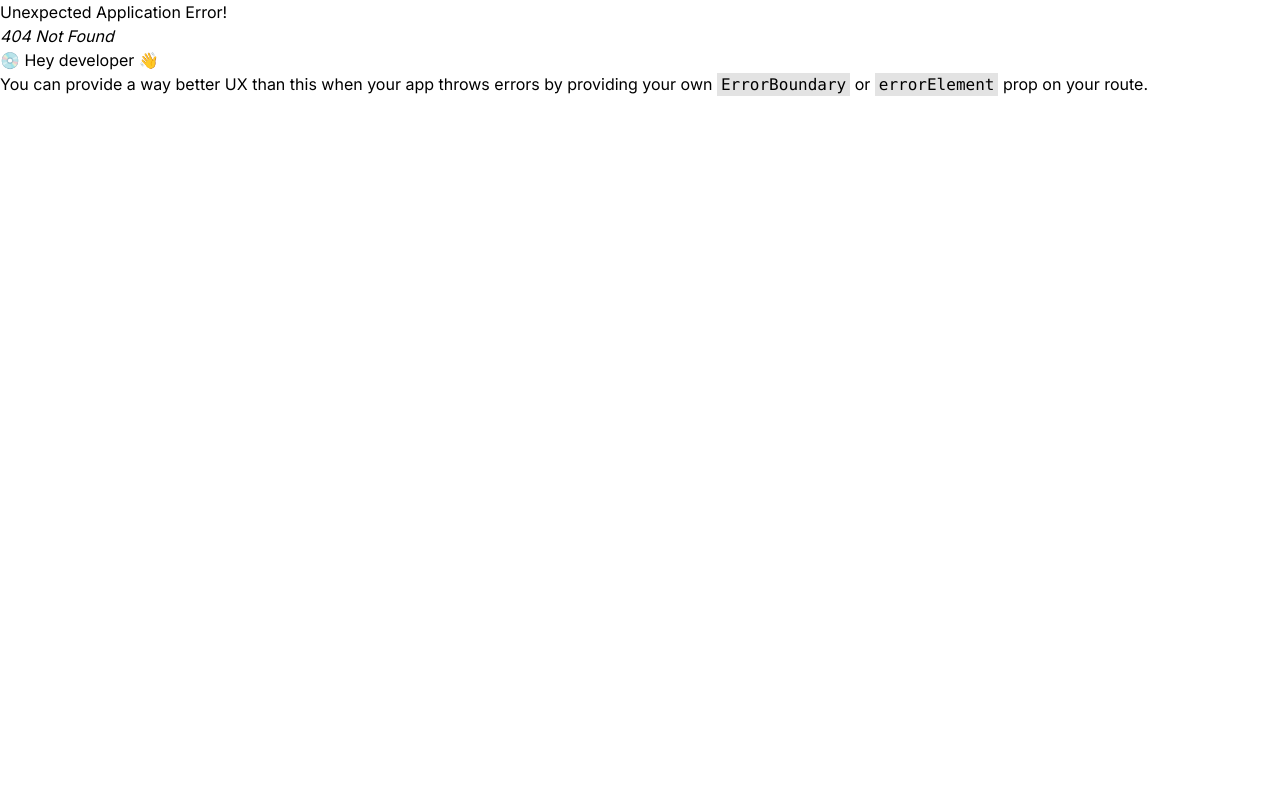
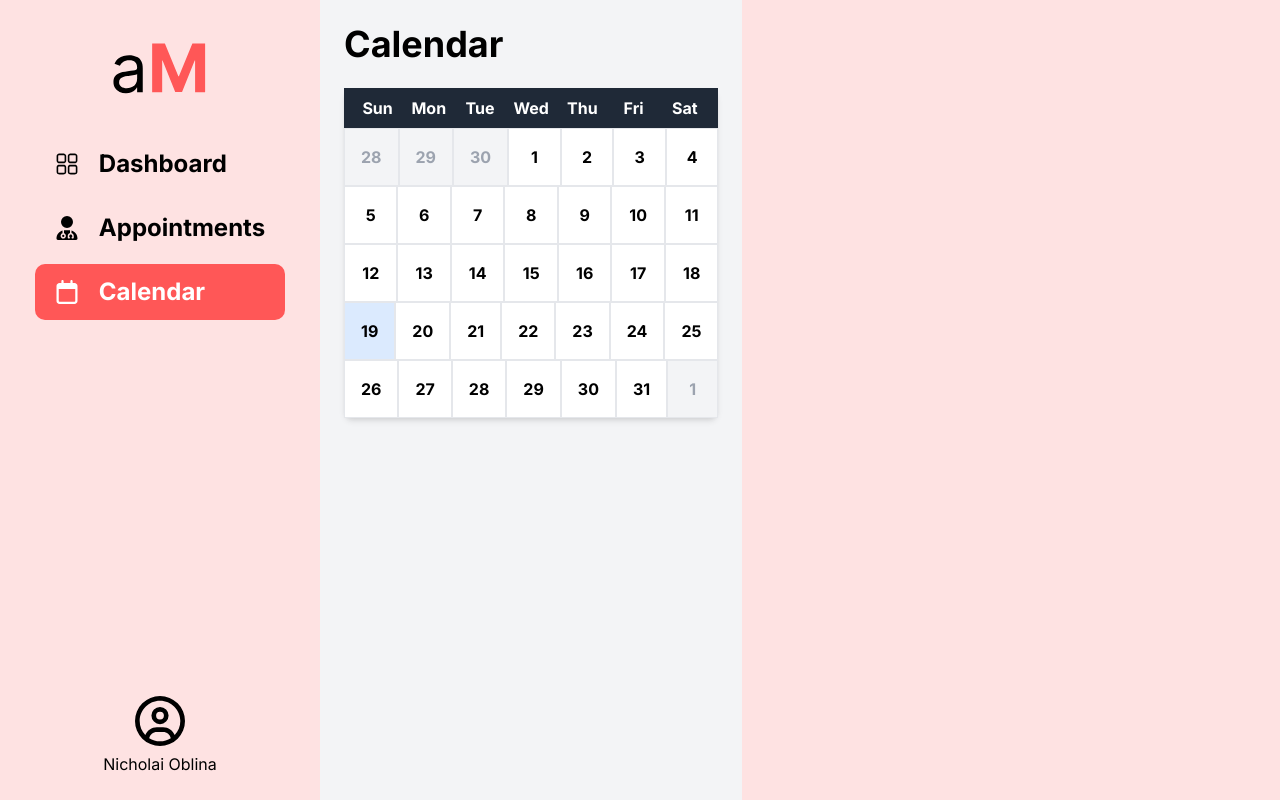
Before and after one commit to Sceyo/AppointMed, a React (Vite) app in the folder frontend/: page /calendar in a window 1280 px wide. Before the commit this address had no page. Built offline with nearby package versions, Linux system fonts and the light colour scheme.

Commit message:
Added Calendar Draft Design

```diff
--- a/frontend/package.json
+++ b/frontend/package.json
@@ -10,9 +10,13 @@
     "preview": "vite preview"
   },
   "dependencies": {
+    "@emotion/react": "^11.11.4",
+    "@emotion/styled": "^11.11.5",
     "@headlessui/vue": "^1.7.22",
     "@heroicons/vue": "^2.1.3",
+    "@mui/material": "^5.15.18",
     "bootstrap": "^5.3.3",
+    "date-fns": "^3.6.0",
     "express": "^4.19.2",
     "jsonwebtoken": "^9.0.2",
     "react": "^18.2.0",
--- a/frontend/src/App.jsx
+++ b/frontend/src/App.jsx
@@ -2,6 +2,7 @@ import { BrowserRouter, Routes, Route } from 'react-router-dom';
 import LoginPage from './pages/Login';
 import RegisterPage from './pages/Register';
 import DashboardPage from './pages/Dashboard';
+import CalendarPage from './pages/Calendar';
 
 function App() {
   return (
@@ -11,6 +12,7 @@ function App() {
           <Route path='/register' element={<RegisterPage />} />
           <Route path='/' element={<LoginPage />} >
               <Route path='/dashboard' element={<DashboardPage />} />
+              <Route path='/calendar' element={<CalendarPage />} />
           </Route>
         </Routes>
       </BrowserRouter>
--- /dev/null
+++ b/frontend/src/components/SimpleCalendar.jsx
@@ -0,0 +1,89 @@
+import React, { useState } from 'react';
+import { startOfMonth, endOfMonth, startOfWeek, endOfWeek, addDays, format, isSameMonth, isSameDay } from 'date-fns';
+
+const events = [
+  { date: new Date(2022, 0, 5), title: 'Meeting with Dan Smith', time: '3:00 pm - 5:00 pm', location: 'Symu.co HQ' },
+  { date: new Date(2022, 0, 7), title: 'Team meeting', time: '10:00 am - 11:00 am', location: 'Office' },
+  { date: new Date(2022, 0, 12), title: 'New website presentation', time: '2:00 pm - 3:00 pm', location: 'Online' },
+  { date: new Date(2022, 0, 20), title: 'Annual Report', time: 'All day', location: '' },
+  { date: new Date(2022, 0, 21), title: 'Team meeting', time: '10:00 am - 11:00 am', location: 'Office' },
+];
+
+const SimpleCalendar = () => {
+  const currentDate = new Date();
+  const monthStart = startOfMonth(currentDate);
+  const monthEnd = endOfMonth(currentDate);
+  const startDate = startOfWeek(monthStart);
+  const endDate = endOfWeek(monthEnd);
+  const [selectedEvent, setSelectedEvent] = useState(null);
+
+  const dateFormat = 'd';
+  const rows = [];
+  let days = [];
+  let day = startDate;
+  let formattedDate = '';
+
+  const onDateClick = (day) => {
+    const event = events.find(event => isSameDay(event.date, day));
+    setSelectedEvent(event || null);
+  };
+
+  while (day <= endDate) {
+    for (let i = 0; i < 7; i++) {
+      formattedDate = format(day, dateFormat);
+      const cloneDay = day;
+      const dayEvents = events.filter(event => isSameDay(event.date, cloneDay));
+      days.push(
+        <div
+          className={`flex-1 p-4 text-center border cursor-pointer ${!isSameMonth(day, monthStart) ? 'bg-gray-100 text-gray-400' : 'bg-white text-black'} ${isSameDay(day, new Date()) ? 'bg-blue-100' : ''}`}
+          key={day}
+          onClick={() => onDateClick(cloneDay)}
+        >
+          <span className="number font-bold">{formattedDate}</span>
+          {dayEvents.map((event, index) => (
+            <div key={index} className="mt-1 text-xs bg-blue-200 text-blue-800 rounded p-1">
+              {event.title}
+            </div>
+          ))}
+        </div>
+      );
+      day = addDays(day, 1);
+    }
+    rows.push(
+      <div className="flex" key={day}>
+        {days}
+      </div>
+    );
+    days = [];
+  }
+
+  return (
+    <div className="relative flex flex-col w-full max-w-4xl mx-auto bg-white shadow-md rounded-lg">
+      <div className="flex bg-gray-800 text-white p-2">
+        {['Sun', 'Mon', 'Tue', 'Wed', 'Thu', 'Fri', 'Sat'].map(day => (
+          <div className="flex-1 text-center font-bold" key={day}>
+            {day}
+          </div>
+        ))}
+      </div>
+      <div>{rows}</div>
+      {selectedEvent && (
+        <div className="absolute inset-0 flex items-center justify-center bg-black bg-opacity-50">
+          <div className="mt-4 p-4 bg-white shadow-lg rounded-lg">
+            <h2 className="text-xl font-bold mb-2">{selectedEvent.title}</h2>
+            <p className="text-gray-700">Time: {selectedEvent.time}</p>
+            <p className="text-gray-700">Location: {selectedEvent.location}</p>
+            <button
+              onClick={() => setSelectedEvent(null)}
+              className="mt-4 px-4 py-2 bg-blue-500 text-white rounded"
+            >
+              Close
+            </button>
+          </div>
+        </div>
+      )}
+    </div>
+  );
+};
+
+export default SimpleCalendar;
--- a/frontend/src/main.jsx
+++ b/frontend/src/main.jsx
@@ -6,6 +6,7 @@ import { createBrowserRouter, RouterProvider } from 'react-router-dom';
 import LoginPage from './pages/Login.jsx';
 import RegisterPage from './pages/Register.jsx';
 import DashboardPage from './pages/Dashboard.jsx';
+import CalendarPage from './pages/Calendar.jsx';
 
 const router = createBrowserRouter([
   {
@@ -20,6 +21,10 @@ const router = createBrowserRouter([
     path: '/dashboard',
     element: <DashboardPage />,
   },
+  {
+    path: '/calendar',
+    element: <CalendarPage />,
+  },
 ]);
 
 ReactDOM.createRoot(document.getElementById('root')).render(
--- a/frontend/src/pages/Calendar.jsx
+++ b/frontend/src/pages/Calendar.jsx
@@ -0,0 +1,15 @@
+import Layout from './Layout';
+import React from 'react';
+import SimpleCalendar from '../components/SimpleCalendar';
+
+
+export default function CalendarPage() {
+    return (
+        <Layout>
+        <div className="p-6 bg-gray-100 min-h-screen">
+          <h1 className="text-4xl font-bold mb-6">Calendar</h1>
+          <SimpleCalendar />
+        </div>
+      </Layout>
+    );
+  }
--- a/frontend/tailwind.config.js
+++ b/frontend/tailwind.config.js
@@ -1,5 +1,3 @@
-
-
 export default {
   content: [
     "./index.html",
@@ -16,7 +14,7 @@ export default {
       },
       colors: {
         'primary': 'rgb(255,87,87, .79)',
-      }
+      },
     },
   },
   variants: {
```
Also changed, not shown: 1 other file (tests, documents, lock files or other folders).
